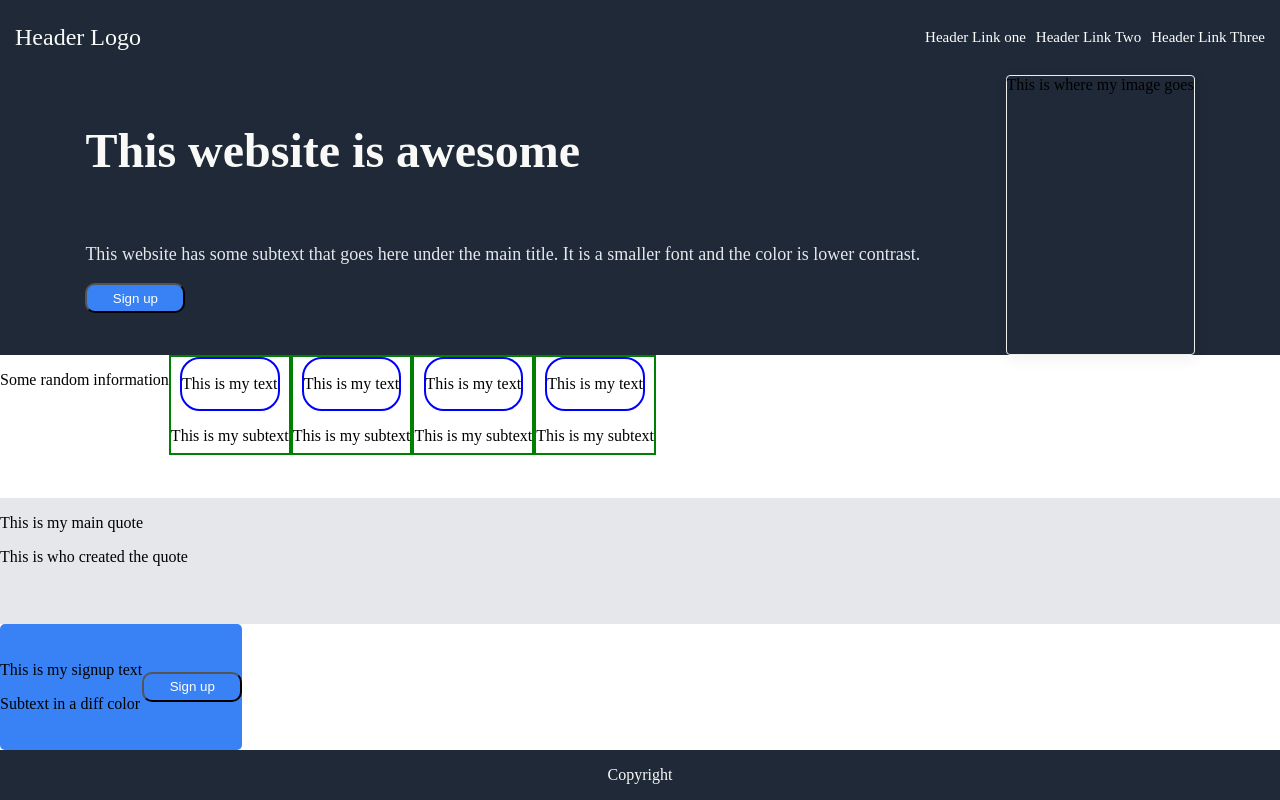
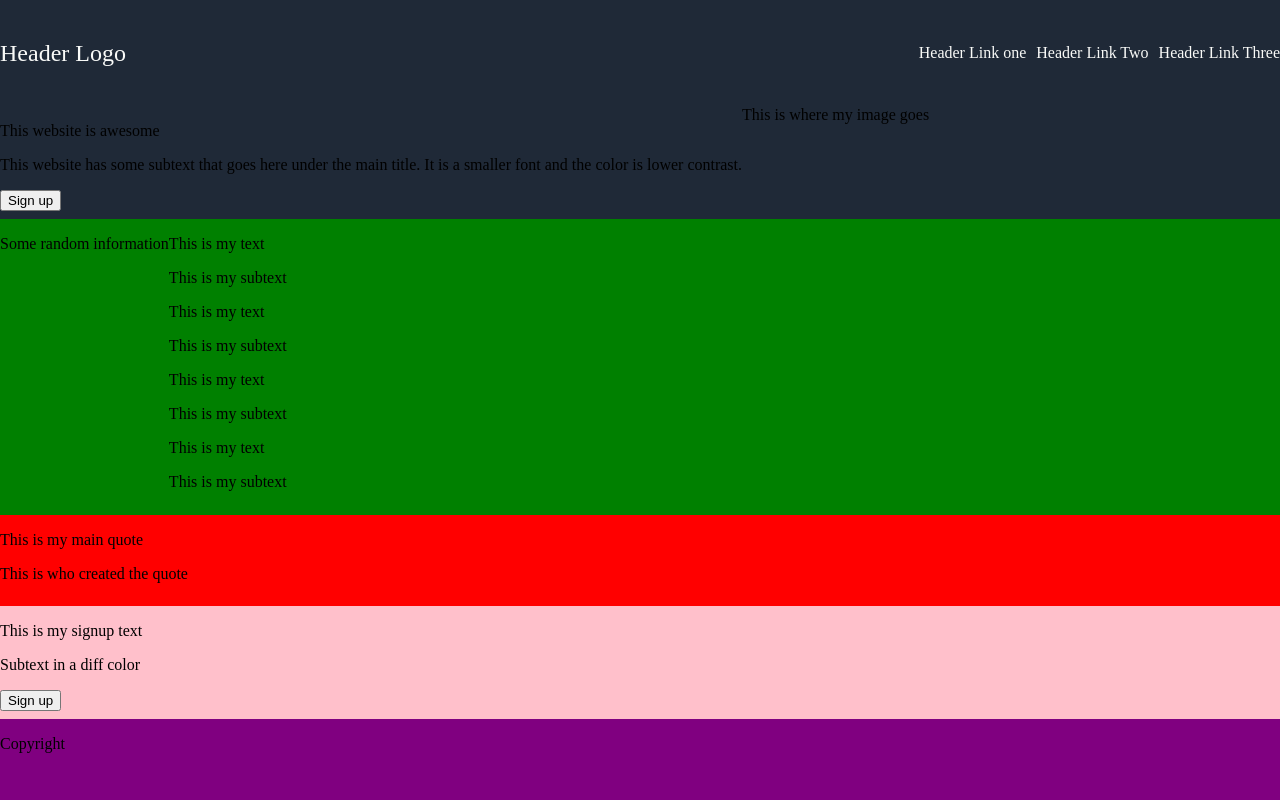
Before and after one commit to imiranda8186/Odin-Foundations-LandingPage-Project, a plain HTML site: page index.html in a window 1280 px wide. Drawn offline with Linux system fonts and the light colour scheme.

Commit message:
Restart css editing Decided to restart the css after reviewing project requirements. Got too hung up on things not required and it derailed the project. Starting from the beginning to ensure I have a fresh mindset and view of the requirements.

```diff
--- a/styles.css
+++ b/styles.css
@@ -10,130 +10,18 @@ body{
 }
 
 
-.header {
+.header{
+    display: flex;
     background-color: #1F2937;
-    display: flex;
+    justify-content: space-between;
     align-items: center;
-    justify-content: space-between;
-    padding-left: 15px;
-    padding-right: 15px;
+    flex: 1 0 auto;
 
 }
 
-.content{
-    display: flex;
-    flex-direction: column;
-    flex: 1;
-
-}
-
-.hero{
-    background-color: #1F2937;
-    display: flex;
-    flex: 1;
-    justify-content: space-evenly;
-
-}
-
-.herotext{
-    display: flex;
-    flex-direction: column;
-}
-
-.heroimage{
-    display: flex;
-}
-.herotext .heroheader{
-    font-size: 48px;
-    color: #F9FAF8;
-    font-weight: 900;
-}
-
-.herotext .herosubtext{
-    color: #E5E7EB;
-    font-size: 18px;
-
-}
-
-.heroimage{
-    display: flex;
-    border: 1px solid #eee;
-    box-shadow: 2px 4px 16px rgba(0,0,0,.06);
-    border-radius: 4px;
-
-}
-
-.information{
-    display: flex;
-    flex: 1;
-
-
-}
-.container{
-    display: flex;
-}
-
-.information .container{
-    display: flex;
-}
-
-
-.container .info{
-    border: 2px solid blue;
-    border-radius: 20px;
-    display: flex;
-    justify-content: center;
-    align-items: center;
-
-}
-
-.container .indivboxes{
-    display: flex;
-    flex-direction: column;
-    align-items: center;
-    border: 2px solid green;
-    max-height: 100px;
-    max-width: 150px;
-}
-
-.quotebox{
-    display: flex;
-    background-color: #E5E7EB;
-    flex: 1;
-}
-
-.signup{
-    display: flex;
-    flex: 1;
-
-}
-
-.signupcontainer{
-    display: flex;
-    justify-content: space-between;
-    align-items: center;
-    background-color: #3882F6;
-    border-radius: 5px;
-
-
-}
-.footer{
-    background-color: #1F2937;
-    Color: #F9FAF8;
-    display: flex;
-    justify-content: center;
-}
-
 .logo{
-    Color: #F9FAF8;
     font-size: 24px;
-
-}
-
-a{
-    color:white;
-    font-size: 15px;
-    text-decoration: none;
+    color:  #F9FAF8;
 }
 
 .links{
@@ -141,10 +29,43 @@ a{
     gap: 10px;
 }
 
-button{
-    background-color: #3882F6;
-    color: white;
-    width: 100px;
-    height: 30px;
-    border-radius: 10px
+a{
+    color: #F9FAF8;
+    text-decoration: none;
 }
+
+.content{
+    display: flex;
+    flex-direction: column;
+    flex: 1;
+}
+
+.hero{
+    display: flex;
+    background-color: #1F2937;
+    flex: 1 0 auto;
+}
+
+.information{
+    display: flex;
+    flex: 1 0 auto;
+    background-color: green;
+}
+
+.quotebox{
+    display: flex;
+    flex: 1 0 auto;
+    background-color:red;
+}
+
+.signup{
+    display: flex;
+    flex: 1 0 auto;
+    background-color: pink;
+}
+
+.footer{
+    display: flex;
+    flex: 1 0 auto;
+    background-color: purple;
+}
```
